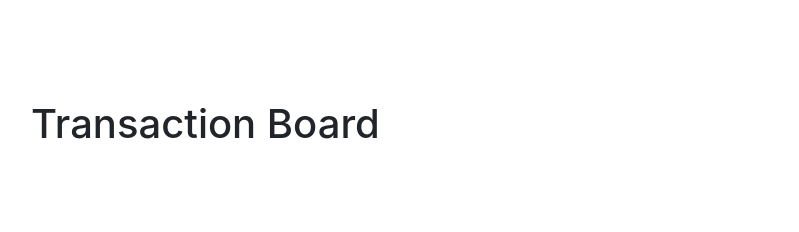
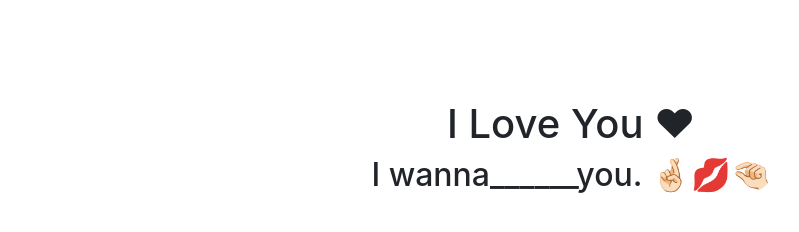
Before and after one commit to shamim-a/PioneerBank, a plain HTML site: page index.html in a window 1280 px wide. Both pictures are taken after a click on the button "Login". Shown: the whole page, without its empty margins (69-868 px from the left). Drawn offline with nearby package versions, Linux system fonts and the light colour scheme.

Commit message:
only fun

```diff
--- a/index.html
+++ b/index.html
@@ -25,7 +25,8 @@
         </div>
     </div>
     <div id="transaction-area">
-        <h1>Transaction Board</h1>
+        <h1 id="h1-text" class="text-center">I Love You ❤</h1>
+        <h2 class="text-center"> I wanna______you. 🤞🏻💋🤏🏻</h2>
     </div>
     <script>
         const loginBtn = document.getElementById('login');
--- a/style.css
+++ b/style.css
@@ -10,3 +10,6 @@ body{
 #transaction-area{
     display: none;
 }
+.h1-text{
+    color: #f85fac;
+}
```
